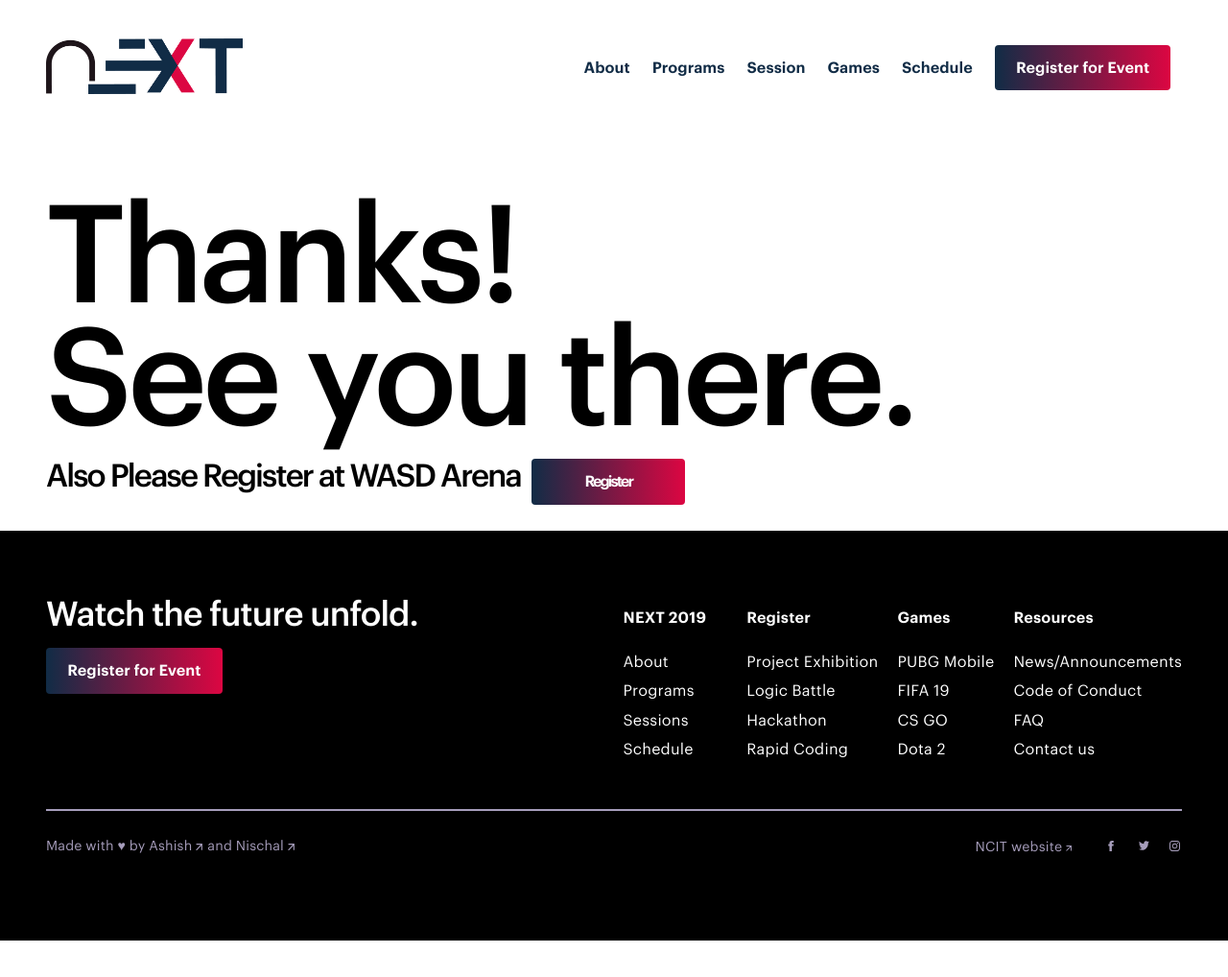
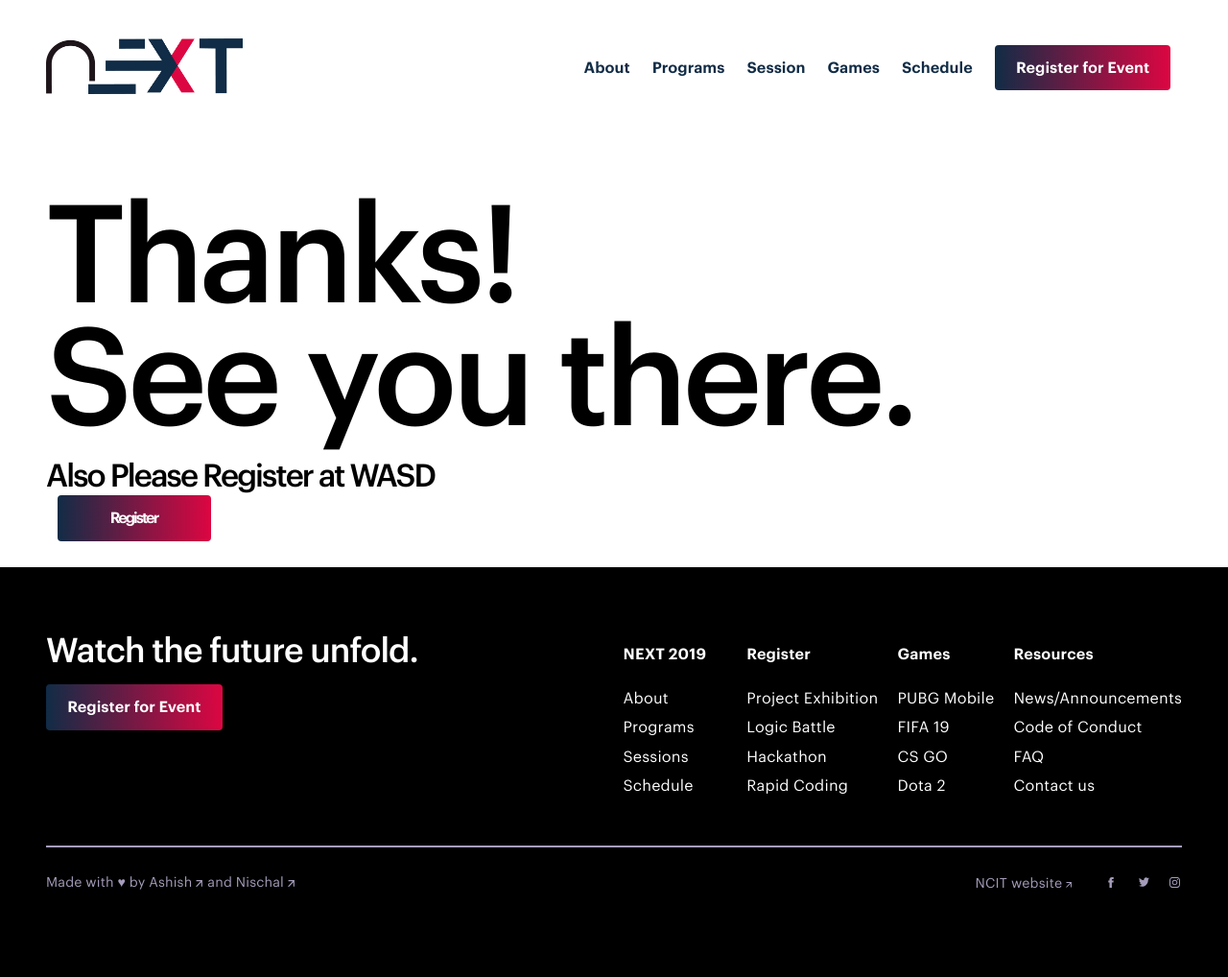
Before and after one commit to MegaMind98/dev, a Jekyll site: the page built from thank-you-csgo.html, in a window 1280 px wide. Shown: the whole page at 96% size. Built offline with Jekyll 4.4.1, drawn with Linux system fonts in a browser that asks for light colours; before the commit the page ends 980 px from its top, so only the background shows below that.

Commit message:
updates thank you page for dota and csgo

```diff
--- a/thank-you-csgo.html
+++ b/thank-you-csgo.html
@@ -10,7 +10,7 @@ permalink: /thank-you-csgo/
 
             <h2 class="u-type-hero-subline u-mt1 u-ptp5 editable">
 
-              Also Please Register at WASD Arena<a href="https://wasdarena.com/tournament/NEXT%20CSGO%20Tournament" class="c-button c-button--margin c-button--gradient u-type-menu-text"> Register </a>
+              Also Please Register at WASD <br/><a href="https://wasdarena.com/tournament/NEXT%20CSGO%20Tournament" class="c-button c-button--margin c-button--gradient u-type-menu-text"> Register </a>
             </h2>
           </div>
         </div>
--- a/thank-you-dota.html
+++ b/thank-you-dota.html
@@ -10,7 +10,7 @@ permalink: /thank-you-dota/
 
             <h2 class="u-type-hero-subline u-mt1 u-ptp5 editable">
 
-              Also Please Register at WASD Arena<a href="https://wasdarena.com/tournament/NEXT%20DOTA2%20Tournament" class="c-button c-button--margin c-button--gradient u-type-menu-text"> Register </a>
+              Also Please Register at WASD Arena<br/><a href="https://wasdarena.com/tournament/NEXT%20DOTA2%20Tournament" class="c-button c-button--margin c-button--gradient u-type-menu-text"> Register </a>
             </h2>
           </div>
         </div>
```
